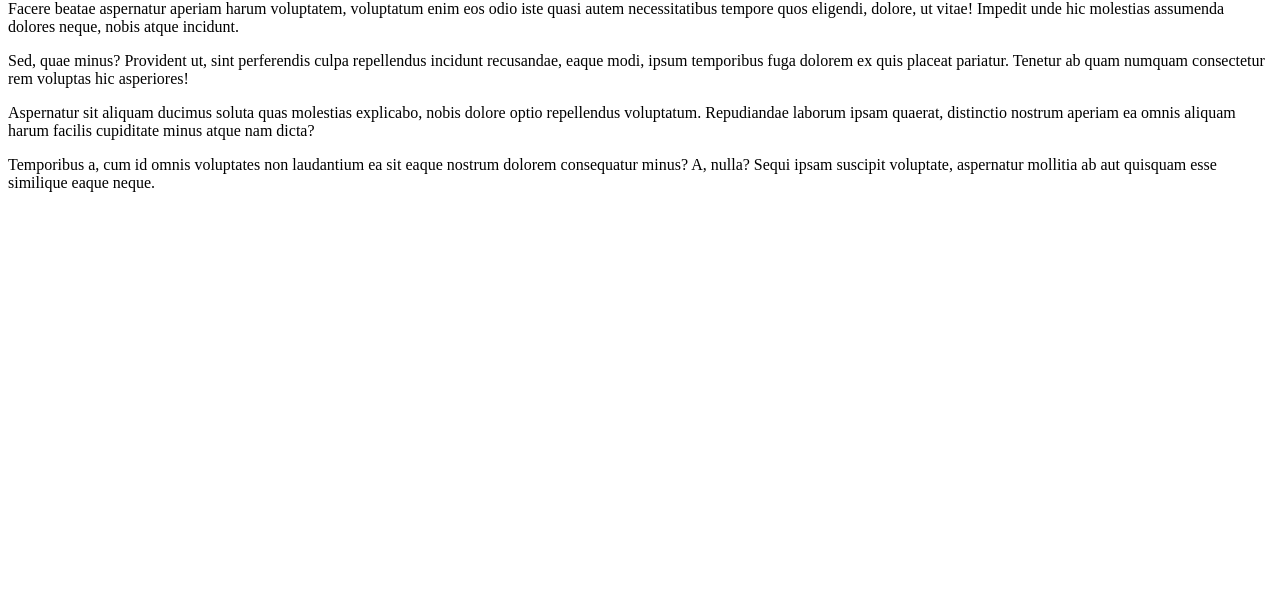
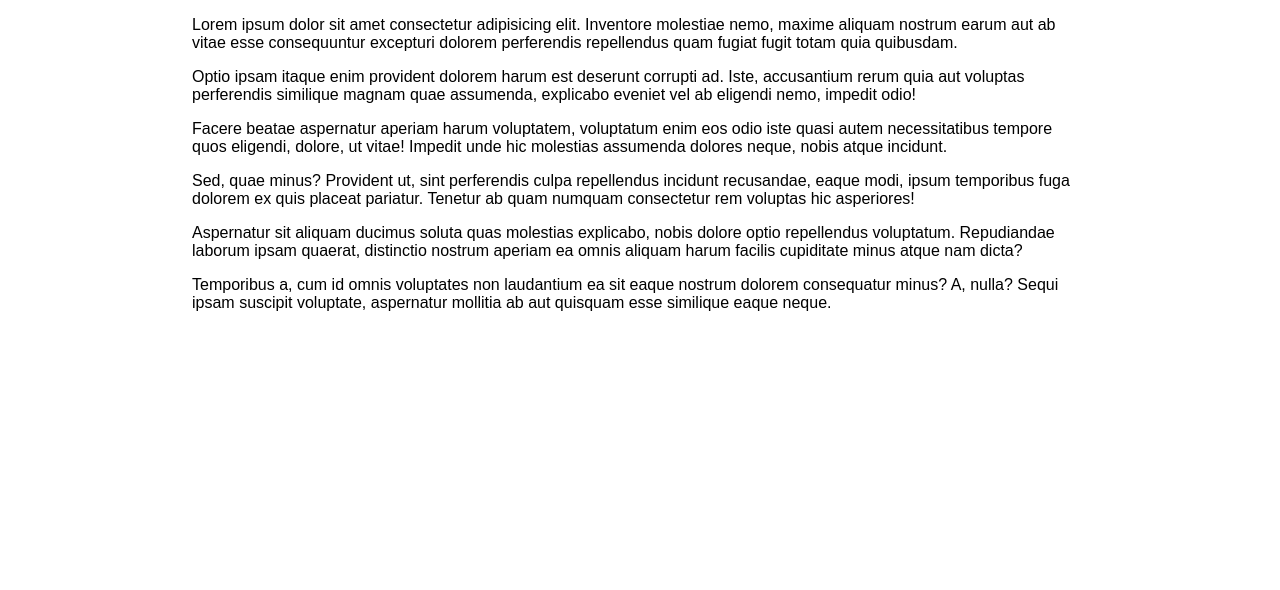
Before and after one commit to Sandro4646/siteTeste, a plain HTML site: page index.html in a window 1280 px wide. Shown: the part 210-800 px from the top of the page. Drawn offline with Linux system fonts and the light colour scheme; the site is published under a folder, as on GitHub Pages, so addresses that start at the root find nothing.

Commit message:
Update index.html

```diff
--- a/index.html
+++ b/index.html
@@ -5,7 +5,7 @@
     <meta http-equiv="X-UA-Compatible" content="IE=edge">
     <meta name="viewport" content="width=device-width, initial-scale=1.0">
     <title>kataSiteBasico</title>
-    <link rel="stylesheet" href="/style/global.css">
+    <link rel="stylesheet" href="style/global.css">
 </head>
 <body>
     <header>
```
